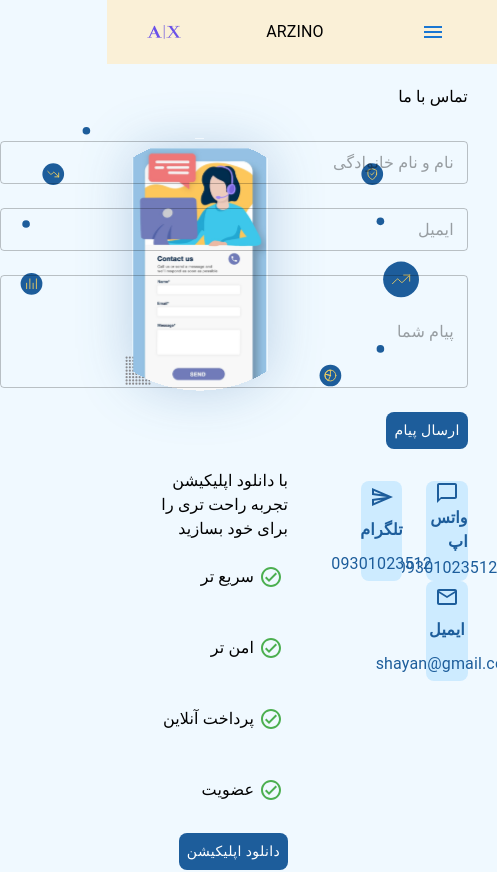
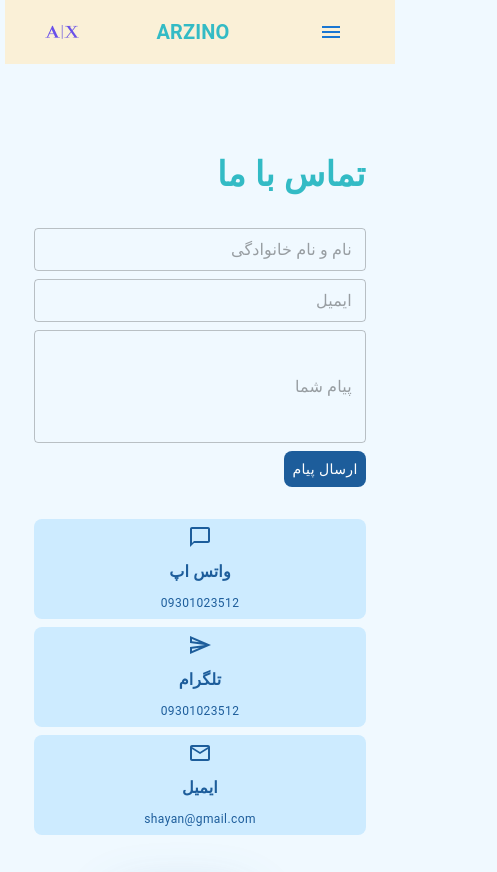
Before and after one commit to shayan-hamidi/online-exchange, a React (Create React App) app: page /contactUs in a window 390 px wide. Shown: the top 872 px of the page, 497 px wide, since content can reach past the window. Built offline with nearby package versions, Linux system fonts and the light colour scheme.

Commit message:
Feat: responsive contact us

```diff
--- a/src/components/Contact/index.jsx
+++ b/src/components/Contact/index.jsx
@@ -41,18 +41,20 @@ export default function Contact() {
       sx={{
         width: "85%",
         margin: "0 auto",
-        marginTop: "20px",
+        marginTop: "90px",
       }}
     >
-      <Grid item xs={6}>
+      <Grid item xs={12} md={6}>
         <Grid container rowSpacing={4}>
           <Grid item xs={12}>
-            تماس با ما
+            <Typography variant="h4" color={"#33BBC5"} fontWeight={"800"}>
+              تماس با ما
+            </Typography>
           </Grid>
           <Grid item>
             <form ref={form} onSubmit={constsendEmail}>
-              <Grid container rowSpacing={3}>
-                <Grid item xs={12}>
+              <Grid container rowSpacing={1}>
+                <Grid item xs={12} md={10}>
                   <TextField
                     type="text"
                     name="name"
@@ -61,12 +63,15 @@ export default function Contact() {
                     inputProps={{
                       style: {
                         height: "10px",
-                        minWidth: "440px",
+                        minWidth: "100px",
                       },
+                    }}
+                    sx={{
+                      width: "100%",
                     }}
                   />
                 </Grid>
-                <Grid item xs={12}>
+                <Grid item xs={12} md={10}>
                   <TextField
                     type="email"
                     name="email"
@@ -75,12 +80,15 @@ export default function Contact() {
                     inputProps={{
                       style: {
                         height: "10px",
-                        minWidth: "440px",
+                        minWidth: "100px",
                       },
+                    }}
+                    sx={{
+                      width: "100%",
                     }}
                   />
                 </Grid>
-                <Grid item xs={12}>
+                <Grid item xs={12} md={10}>
                   <TextField
                     name="message"
                     placeholder={"پیام شما"}
@@ -88,8 +96,11 @@ export default function Contact() {
                     inputProps={{
                       style: {
                         height: "80px",
-                        minWidth: "440px",
+                        minWidth: "100px",
                       },
+                    }}
+                    sx={{
+                      width: "100%",
                     }}
                   />
                 </Grid>
@@ -109,10 +120,12 @@ export default function Contact() {
             </form>
           </Grid>
           <Grid item xs={12}>
-            <Grid container>
+            <Grid container rowGap={1} columnGap={1}>
               <Grid
                 item
-                xs={3}
+                xs={12}
+                sm={5}
+                md={3.9}
                 sx={{
                   background: "#CDEBFF",
                   minHeight: "100px",
@@ -130,11 +143,15 @@ export default function Contact() {
                 <Typography sx={{ fontWeight: "bold", color: "#1D5D9B" }}>
                   واتس اپ
                 </Typography>
-                <Typography sx={{ color: "#1D5D9B" }}>09301023512</Typography>
+                <Typography sx={{ color: "#1D5D9B" }} variant="caption">
+                  09301023512
+                </Typography>
               </Grid>
               <Grid
                 item
-                xs={3}
+                xs={12}
+                sm={5}
+                md={3.9}
                 sx={{
                   background: "#CDEBFF",
                   minHeight: "100px",
@@ -147,17 +164,20 @@ export default function Contact() {
                     color: "#1D5D9B",
                   },
                 }}
-                mx={3}
               >
                 <SendOutlinedIcon />
                 <Typography sx={{ fontWeight: "bold", color: "#1D5D9B" }}>
                   تلگرام
                 </Typography>
-                <Typography sx={{ color: "#1D5D9B" }}>09301023512</Typography>
+                <Typography sx={{ color: "#1D5D9B" }} variant="caption">
+                  09301023512
+                </Typography>
               </Grid>
               <Grid
                 item
-                xs={3}
+                xs={12}
+                sm={5}
+                md={3.9}
                 sx={{
                   background: "#CDEBFF",
                   minHeight: "100px",
@@ -175,7 +195,7 @@ export default function Contact() {
                 <Typography sx={{ fontWeight: "bold", color: "#1D5D9B" }}>
                   ایمیل
                 </Typography>
-                <Typography sx={{ color: "#1D5D9B" }}>
+                <Typography sx={{ color: "#1D5D9B" }} variant="caption">
                   shayan@gmail.com
                 </Typography>
               </Grid>
@@ -183,7 +203,7 @@ export default function Contact() {
           </Grid>
         </Grid>
       </Grid>
-      <Grid item xs={6}>
+      <Grid item xs={12} md={6}>
         <Grid
           container
           display={"flex"}
@@ -245,9 +265,10 @@ export default function Contact() {
             <Button
               sx={{
                 background: "#1D5D9B",
-                color: "white",
+                color: "white !important",
                 borderRadius: "8px",
               }}
+              disabled
             >
               دانلود اپلیکیشن
             </Button>
--- a/src/components/Nav/index.jsx
+++ b/src/components/Nav/index.jsx
@@ -187,7 +187,7 @@ export default function Nav() {
             </SwipeableDrawer>
           </Grid>
           <Grid item>
-            <Typography>ARZINO</Typography>
+            <Typography fontWeight={'bold'} color={'#33BBC5'} variant="h6">ARZINO</Typography>
           </Grid>
           <Grid
             item
```
